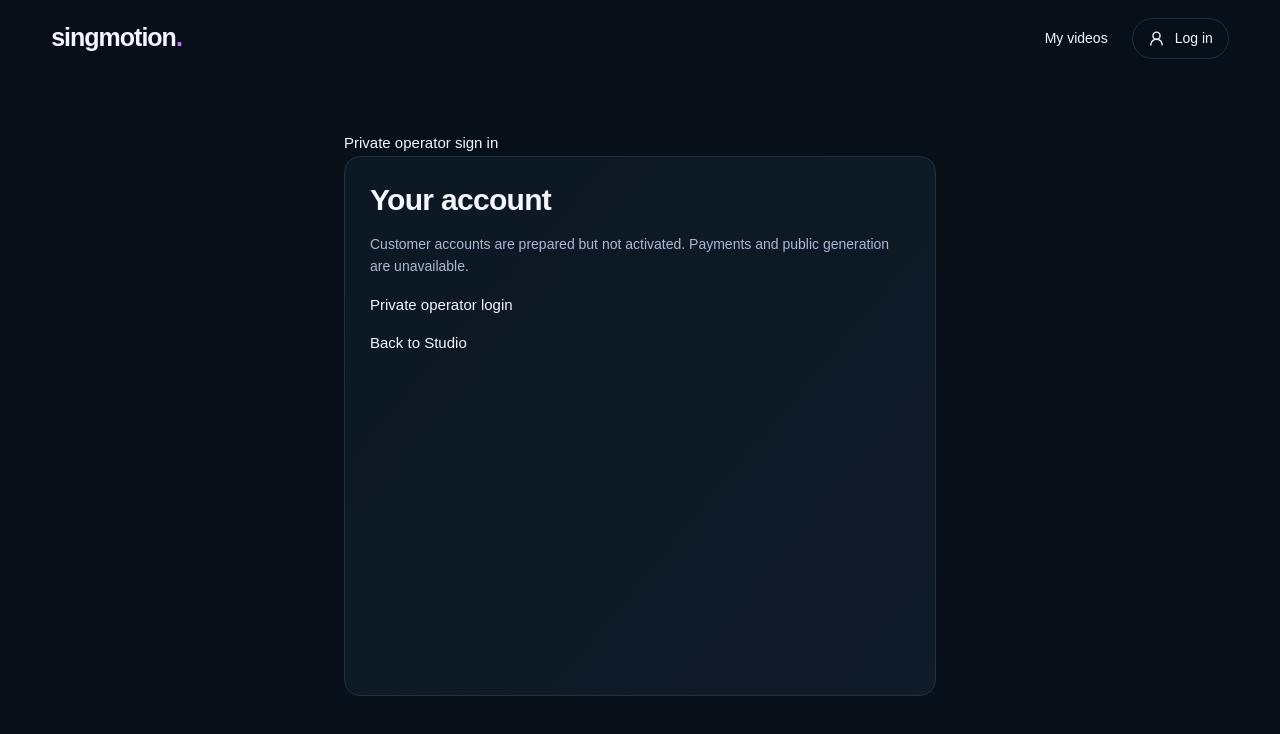
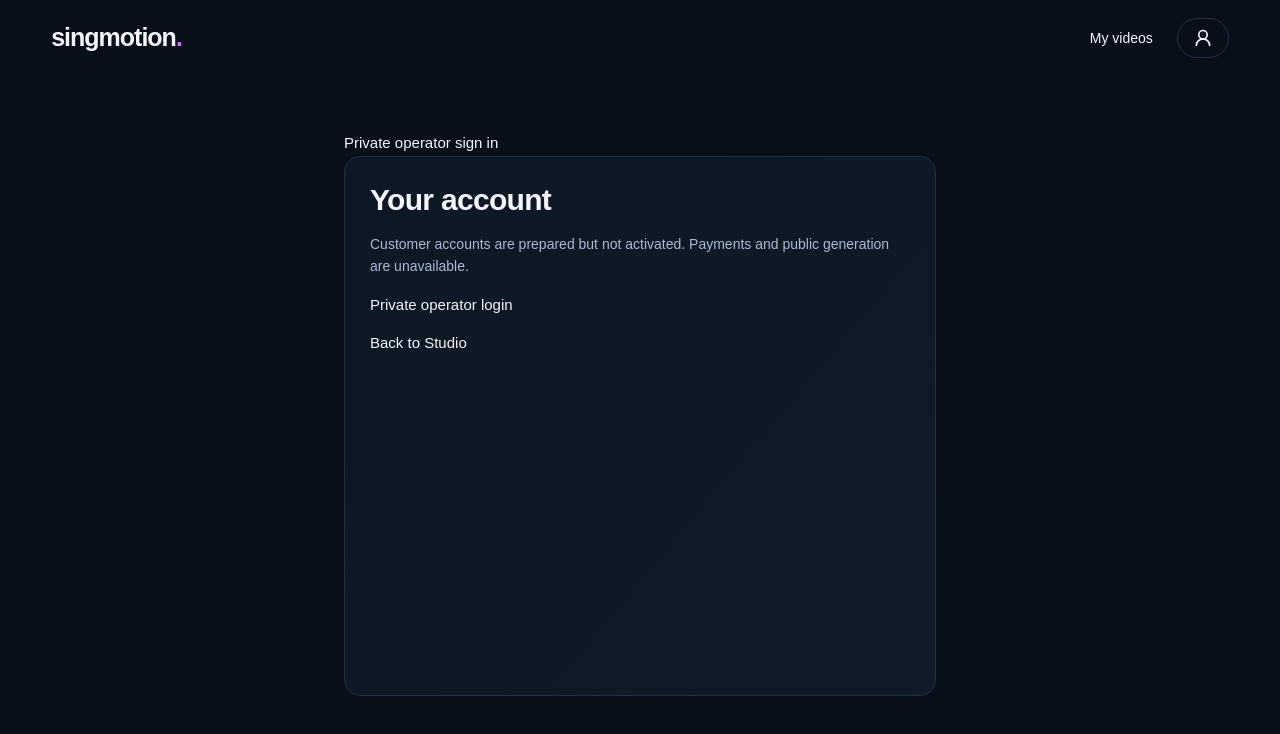
Before and after one commit to bernhardtmuellergermany-maker/singmotion-ai, a Next.js app: page /signin in a window 1280 px wide. Shown: the top 734 px of the page. Built offline with nearby package versions, Linux system fonts and the light colour scheme; no server answers.

Commit message:
feat(ui): replace login text with compact accessible account icon

```diff
--- a/components/product-header.tsx
+++ b/components/product-header.tsx
@@ -8,8 +8,8 @@ export function ProductHeader() {
       </Link>
       <nav aria-label="Account navigation">
         <Link href="/my-videos">My videos</Link>
-        <Link href="/signin" className="product-login">
-          <UserRound size={17} /> Log in
+        <Link href="/signin" className="product-login account-icon" aria-label="Account" title="Account">
+          <UserRound size={20} /><span className="sr-only">Account</span>
         </Link>
       </nav>
     </header>
```
